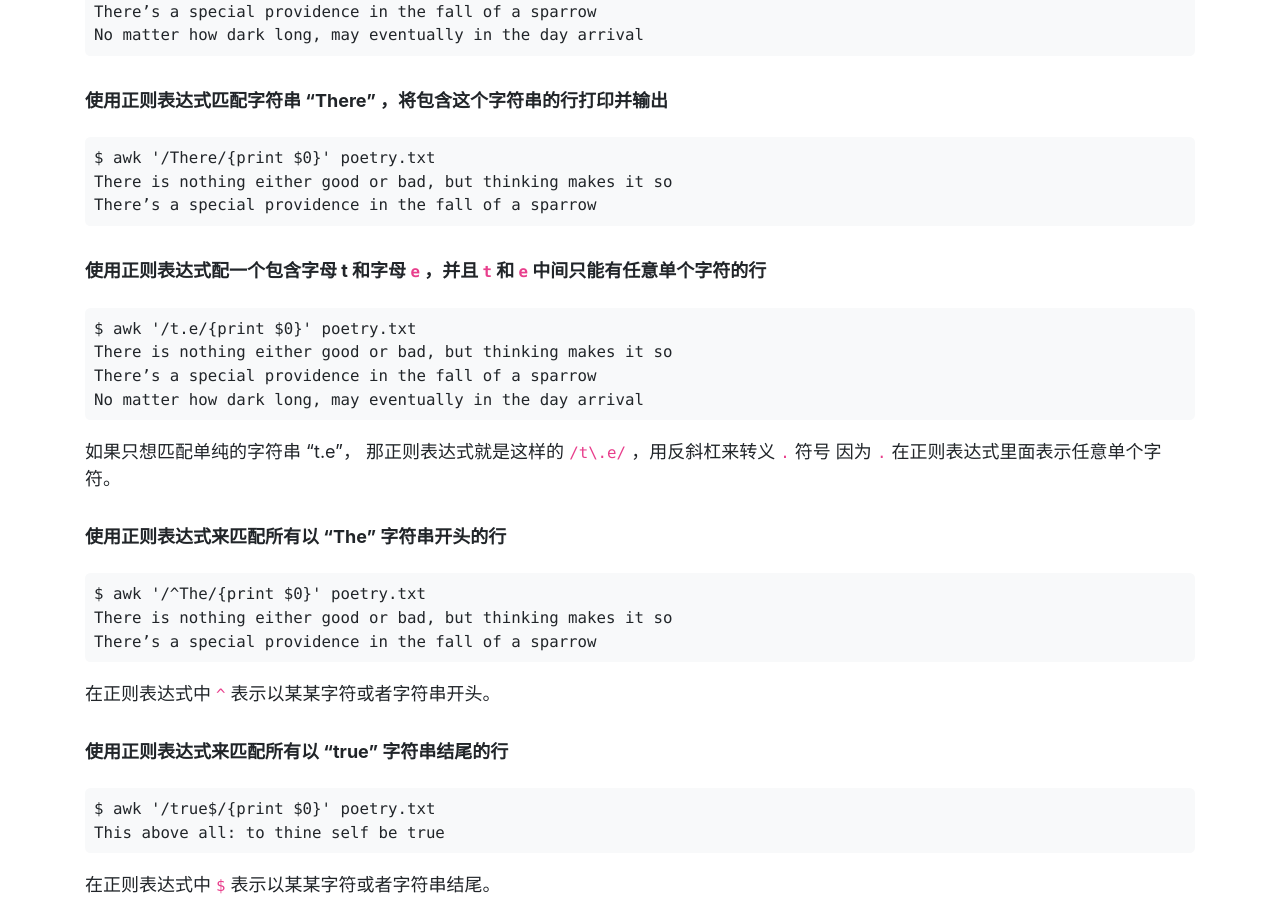
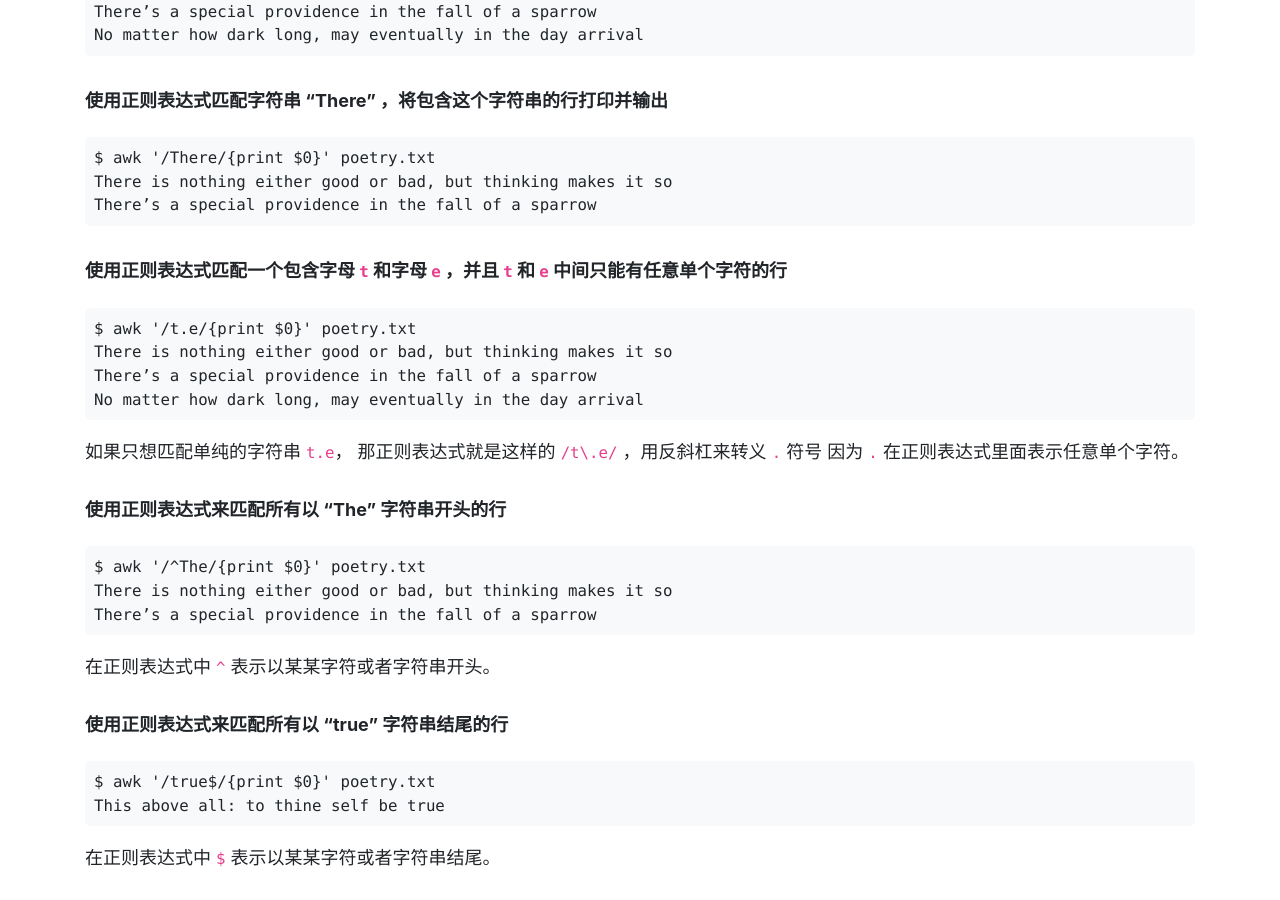
Before and after one commit to ehsud/blog, a Jekyll site: the page built from linux/the-awk-command.md, in a window 1280 px wide and 900 px high, scrolled down 9316 px. Built offline with Jekyll 4.4.1, drawn with Linux system fonts in a browser that asks for light colours.

Commit message:
Updated some document

```diff
--- a/linux/the-awk-command.md
+++ b/linux/the-awk-command.md
@@ -362,14 +362,14 @@ awk 声明的变量可以在任何多个花括号脚本中使用
     There is nothing either good or bad, but thinking makes it so
     There’s a special providence in the fall of a sparrow
 
-#### 使用正则表达式配一个包含字母 t 和字母 `e` ，并且 `t` 和 `e` 中间只能有任意单个字符的行
+#### 使用正则表达式匹配一个包含字母 `t` 和字母 `e` ，并且 `t` 和 `e` 中间只能有任意单个字符的行
 
     $ awk '/t.e/{print $0}' poetry.txt
     There is nothing either good or bad, but thinking makes it so
     There’s a special providence in the fall of a sparrow
     No matter how dark long, may eventually in the day arrival
 
-如果只想匹配单纯的字符串 "t.e"， 那正则表达式就是这样的 `/t\.e/` ，用反斜杠来转义 `.` 符号
+如果只想匹配单纯的字符串 `t.e`， 那正则表达式就是这样的 `/t\.e/` ，用反斜杠来转义 `.` 符号
 因为 `.` 在正则表达式里面表示任意单个字符。
 
 #### 使用正则表达式来匹配所有以 "The" 字符串开头的行
```
